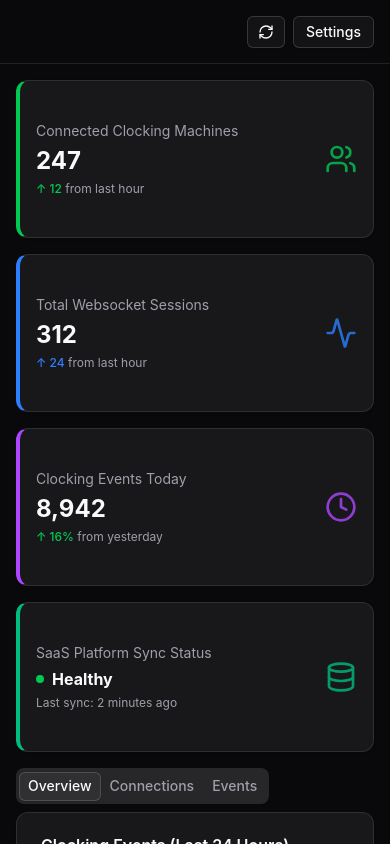
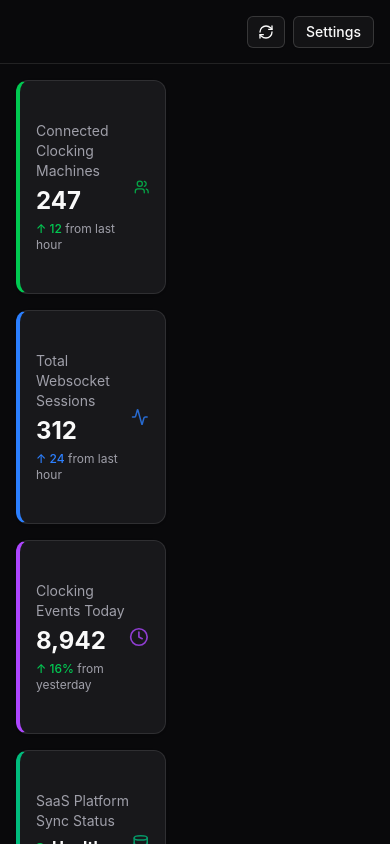
Before and after one commit to Fludem/EvoCommsJS, a React (Vite) app in the folder client/: page /dashboard in a window 390 px wide. Shown: the top 844 px of the page. Built offline with nearby package versions, Linux system fonts and the light colour scheme; a web font is replaced by a local one.

Commit message:
Fix: Adjust padding in Layout component for improved responsiveness when sidebar is collapsed

```diff
--- a/client/src/components/layout.tsx
+++ b/client/src/components/layout.tsx
@@ -16,7 +16,7 @@ export function Layout({ children }: LayoutProps) {
       <Sidebar collapsed={collapsed} onCollapsedChange={setCollapsed} />
       <main className={cn(
         "pt-16 min-h-screen w-full max-w-full overflow-x-hidden transform transition-transform duration-300 ease-in-out hardware-accelerated",
-        collapsed ? "md:translate-x-16 pr-16" : "md:translate-x-52"
+        collapsed ? "md:translate-x-16 pr-16" : "md:translate-x-52 pr-52"
       )}>
         <div className="p-4 md:p-6 space-y-4 w-full max-w-full overflow-x-hidden">
           {children}
```
